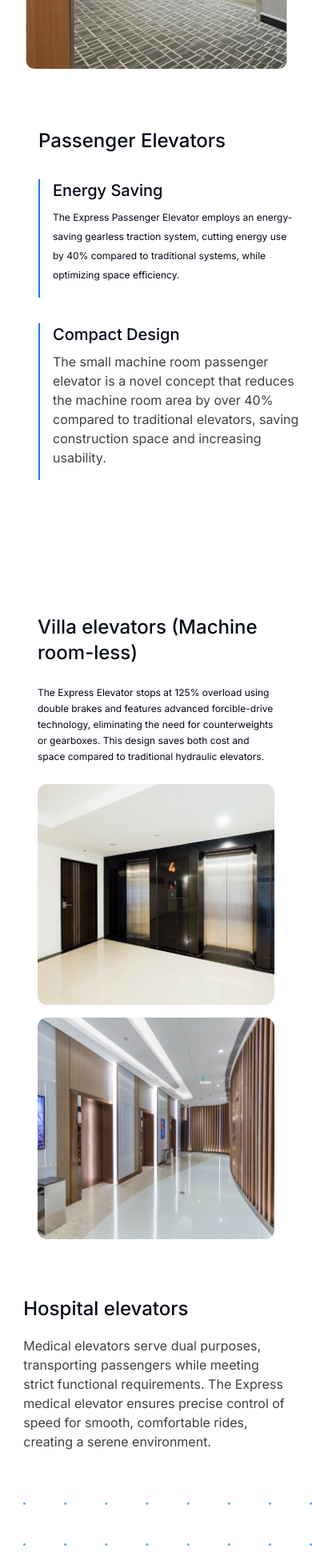
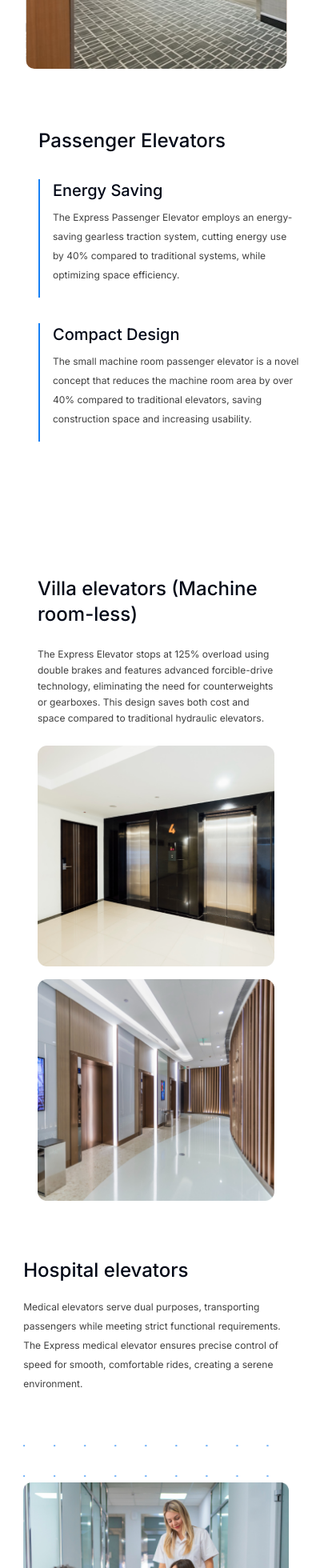
Before and after one commit to Rwinkah/express-elevator, a React (Vite) app: page / in a window 390 px wide. Shown: the part 4177-6137 px from the top of the page at 80% size. Built offline with nearby package versions, Linux system fonts and the light colour scheme.

Commit message:
add changes

```diff
--- a/src/components/ElevatorComponents.tsx
+++ b/src/components/ElevatorComponents.tsx
@@ -61,7 +61,7 @@ import {
       >
                    <div id="header-text" className="pl-[5vw] pt-[5vh]">
                  <h2 className="text-[#063C79] font-medium text-4xl leading-[43.57px]">Elevator components</h2>
-               <p className="leading-[28px] md:w-[70%] w-[100%] flex">
+               <p className="leading-[28px] md:w-[70%] w-[100%] text-xs lg:text-base flex">
                      Discover our elevator components tailored to fit any elevator model.
                      Our industry-leading cab interior panels and ceilings are renowned
                      for their lightweight constructions and offer limitless design possibilities and finishes
--- a/src/components/Expertise.tsx
+++ b/src/components/Expertise.tsx
@@ -33,7 +33,7 @@ export default function Expertise() {
                         {/* <span className=' h-fill border border-[#1780F5] mr-[1.5rem]' /> */}
                         <div className=''>
                             <h4 className='text-xl font-medium mb-2'>Energy Saving</h4>
-                            <p className=' text-xs md:text-base flex lg:w-[70%] xl:w-[100%]text-[#404040] leading-[24px]'>
+                            <p className='text-xs  lg:text-base flex lg:w-[70%] xl:w-[100%] text-[#404040] leading-[24px]'>
                                 The Express Passenger Elevator employs an energy-saving gearless traction system,
                                 cutting energy use by 40% compared to traditional systems, while optimizing space efficiency.
                                 </p>
@@ -44,7 +44,7 @@ export default function Expertise() {
                         {/* <span className=' h-fill border border-[#1780F5] mr-[1.5rem]' /> */}
                         <div>
                             <h4 className='text-xl font-medium mb-2'>Compact Design</h4>
-                            <p className=' ext-xs md:text-base lg:w-[70%] text-[#404040] leading-[24px]'>
+                            <p className=' text-xs lg:text-base lg:w-[70%] text-[#404040] leading-[24px]'>
                             The small machine room passenger elevator is a novel concept that reduces the machine room area by over 40%
                              compared to traditional elevators, saving construction space and increasing usability.
                                 </p>
@@ -62,7 +62,7 @@ export default function Expertise() {
             <div className=' flex lg:flex-row flex-col justify-around w-[80%] md:w-full pl-2 pr-2 mb-[4.5rem] 2xl:pl-[80px] 2xl:pr-[80px]'>
                 <div className='lg:w-[45%] flex flex-col justify-center'>
                     <h3 className='text-2xl mb-[1.5rem] font-medium'>Villa elevators (Machine room-less)</h3>
-                    <p className=' leading-[20px] lg:leading-[29.05px] w-full mb-6 lg:mb-0 text-[12px] lg:text-base'>
+                    <p className='text-xs leading-[20px] lg:leading-[29.05px] w-full mb-6 lg:mb-0 text-[#404040] lg:text-base'>
                         The Express Elevator stops at 125% overload using double brakes and features advanced forcible-drive technology,
                          eliminating the need for counterweights or gearboxes.
                          This design saves both cost and space compared to traditional hydraulic elevators.
@@ -75,15 +75,15 @@ export default function Expertise() {
             </div>
             <div className='flex  lg:flex-row gap-[4rem] flex-col-reverse  justify-evenly w-[85%] mb-[4.5rem] 2xl:pl-[80px] 2xl:pr-[80px]'>
                 {/* <img src={grid} className='z-0 absolute h-[10rem] w-[10rem]' /> */}
-                <div className=' bg-cover w-[566px] h-[566px] flex items-center justify-center' style={{backgroundImage: `url(${dotsBack})`}}>
+                <div className=' bg-cover sm:w-[420px] h-[420px] lg:w-[5OOpx] lg:h-[500px] flex items-center justify-center' style={{backgroundImage: `url(${dotsBack})`}}>
                 {/* <img src={dotsBack} className=' absolute hidden  xl:flex w-[564] object-cover  h-[564px]' /> */}
 
-                <img className='lg:h-auto h-2/4'src={expImg4} />
+                <img className=''src={expImg4} />
                 </div>
 
                 <div className='flex justify-center flex-col xl:w-[50%]'>
                     <h3 className='text-2xl font-medium leading-[29px] mb-5'>Hospital elevators</h3>
-                    <p className='leading-[24px] text-[#404040] 2xl:w-2/3'>
+                    <p className='text-xs lg:text-base leading-[24px] text-[#404040] 2xl:w-2/3'>
                     Medical elevators serve dual purposes, transporting passengers while meeting strict functional requirements.
                      The Express medical elevator ensures precise control of speed for smooth,
                      comfortable rides, creating a serene environment.
@@ -99,7 +99,7 @@ export default function Expertise() {
                        <h4 className='text-[#333333] text-2xl font-medium leading-[29.05px] mb-[1.5rem]'>Sightseeing elevators</h4>
                        <div className='flex flex-col lg:flex-row gap-4 mb-8 '>
                         <span className='flex flex-col :items-center lg:items-start lg:w-[45%] border-l-2 border-l-[#1780F5] pl-4 text-[#404040]'>
-                            <p className=' flex leading-[23px] w-[90%]   text-base '>
+                            <p className=' flex leading-[23px] w-[90%]   text-xs lg:text-base '>
                             {/* <span className=' lg:h-full  border border-[#1780F5] mr-[1.5rem]' /> */}
 
                                 It uses modern materials, fully computerized VVVF speed control,
@@ -107,7 +107,7 @@ export default function Expertise() {
                             </p>
                         </span>
                         <span className='flex flex-col :items-center lg:items-start lg:w-[45%] border-l-2 border-l-[#1780F5] pl-4 text-[#404040]'>
-                            <p className='flex leading-[23px] w-[90%] '>
+                            <p className= 'text-xs lg:text-base flex leading-[23px] w-[90%] '>
                             {/* <span className=' lg:h-full  border border-[#1780F5] mr-[1.5rem]' /> */}
                                 It presents a compact and attractive space,
                                 accommodating diverse construction designs, including round, half-square,
@@ -121,19 +121,19 @@ export default function Expertise() {
                 <div className='grid grid-cols-2 lg:w-full sm:w-4/5 lg:h-full box-border'>
                     <div className='flex items-center border-[.3px] border-gray-200 shadow w-[95%]  rounded-[12px]  hover:scale-105 duration-300'>
                         <img src={cutCab} alt='cut-angle cab'/>
-                        <p className='leading-24px ml-3 w-[70%] lg:w-[60%] color-[#333] sm:text-[12px]  xl:text-lg '>Cutting angle shaped cab</p>
+                        <p className='leading-24px ml-3 w-[70%] lg:w-[60%] color-[#333]  text-xs lg:text-lg '>Cutting angle shaped cab</p>
                     </div>
                     <div className='flex items-center border-[.3px] border-gray-200 shadow w-[95%]  rounded-[12px]  hover:scale-105 duration-300'>
                         <img src={squareCab} alt='cut-angle cab'/>
-                        <p className='leading-24px ml-3 w-[50%] lg:w-[60%] color-[#333] sm:text-[12px] xl:text-lg'>Square shaped cab</p>
+                        <p className='leading-24px ml-3 w-[50%] lg:w-[60%] color-[#333]  text-xs lg:text-lg'>Square shaped cab</p>
                     </div>
                     <div className='flex items-center border-[.3px] border-gray-200 shadow w-[95%]  rounded-[12px]  hover:scale-105 duration-300'>
                         <img src={semiCab} alt='cut-angle cab'/>
-                        <p className='leading-24px ml-3 w-[50%] lg:w-[60%] color-[#333] sm:text-[12px] xl:text-lg'>Semi-circle shaped cab</p>
+                        <p className='leading-24px ml-3 w-[50%] lg:w-[60%] color-[#333]  text-xs lg:text-lg'>Semi-circle shaped cab</p>
                     </div>
                     <div className='flex items-center border-[.3px] border-gray-200 shadow w-[95%]  rounded-[12px] hover:scale-105 duration-300'>
                         <img src={futureCab} alt='cut-angle cab'/>
-                        <p className='leading-24px ml-3 w-[50%] lg:w-[60%] color-[#333] sm:text-[12px] xl:text-lg'>Future prospects cab</p>
+                        <p className='leading-24px ml-3 w-[50%] lg:w-[60%] color-[#333] text-xs lg:text-lg'>Future prospects cab</p>
                     </div>
                 </div>
             </div>
```
